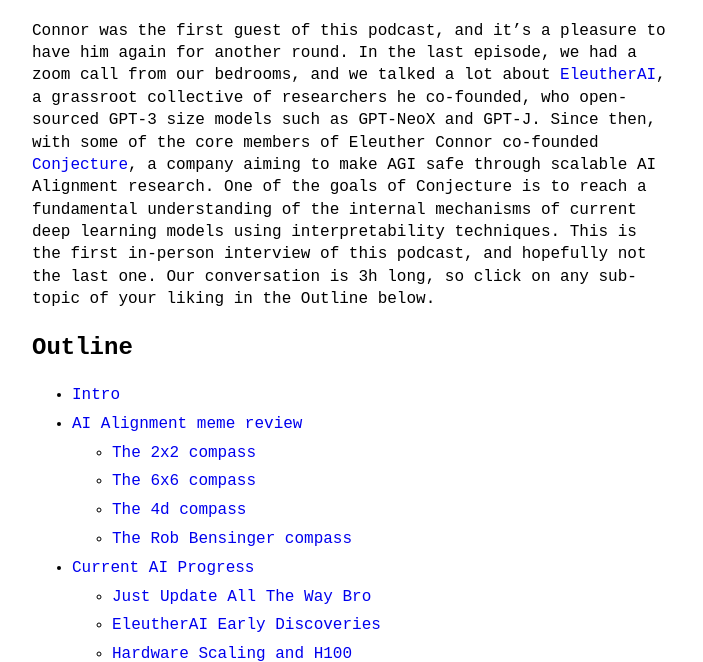
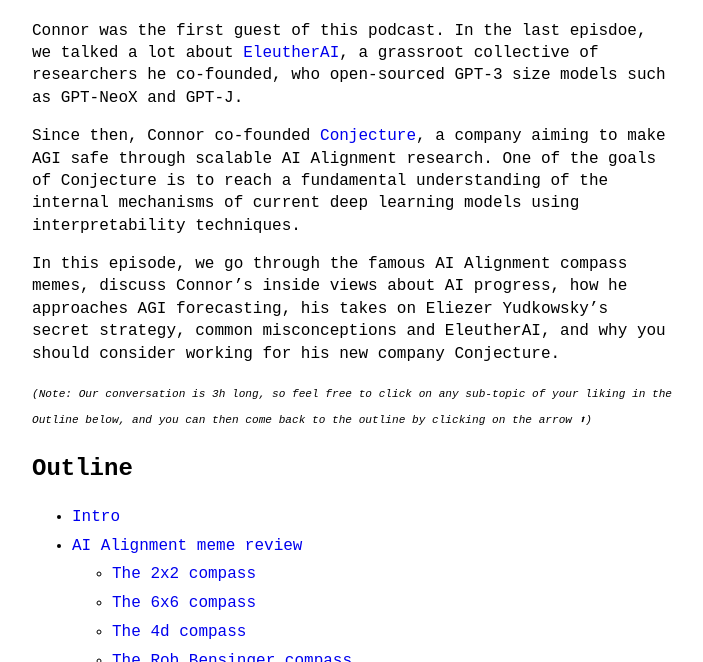
Before and after one commit to theinsideview/theinsideview.github.io, a Jekyll site: the page built from _posts/2022-07-21-connor2.md, in a window 1280 px wide and 900 px high, scrolled down 625 px, cut to the strip 238-900 px from the top of the window. Shown: the whole strip, without its empty margins (288-991 px from the left). Built offline with Jekyll 4.4.1, drawn with Linux system fonts in a browser that asks for light colours.

Commit message:
connor again

```diff
--- a/_posts/2022-07-21-connor2.md
+++ b/_posts/2022-07-21-connor2.md
@@ -10,7 +10,13 @@
 {% include youtubePlayer.html id=page.youtubeId %}
 {% include spotifyPlayer.html id=page.spotifyId %}
 
-Connor was the first guest of this podcast, and it’s a pleasure to have him again for another round. In the last episode, we had a zoom call from our bedrooms, and we talked a lot about [EleutherAI](https://www.eleuther.ai/), a grassroot collective of researchers he co-founded, who open-sourced GPT-3 size models such as GPT-NeoX and GPT-J. Since then, with some of the core members of Eleuther Connor co-founded [Conjecture](https://www.conjecture.dev/), a company aiming to make AGI safe through scalable AI Alignment research. One of the goals of Conjecture is to reach a fundamental understanding of the internal mechanisms of current deep learning models using interpretability techniques. This is the first in-person interview of this podcast, and hopefully not the last one. Our conversation is 3h long, so  click on any sub-topic of your liking in the Outline below.
+Connor was the first guest of this podcast. In the last episdoe, we talked a lot about [EleutherAI](https://www.eleuther.ai/), a grassroot collective of researchers he co-founded, who open-sourced GPT-3 size models such as GPT-NeoX and GPT-J.
+
+Since then, Connor co-founded [Conjecture](https://www.conjecture.dev/), a company aiming to make AGI safe through scalable AI Alignment research. One of the goals of Conjecture is to reach a fundamental understanding of the internal mechanisms of current deep learning models using interpretability techniques.
+
+In this episode, we go through the famous AI Alignment compass memes, discuss Connor's inside views about AI progress, how he approaches AGI forecasting, his takes on Eliezer Yudkowsky's secret strategy, common misconceptions and EleutherAI, and why you should consider working for his new company Conjecture.
+
+<sup><sub><i>(Note: Our conversation is 3h long, so feel free to click on any sub-topic of your liking in the Outline below, and you can then come back to the outline by clicking on the arrow ⬆)</i></sub></sup>
 
 # Outline
 
@@ -537,6 +543,7 @@
 **Michaël**: And the other distinction you made is being private progress, stuff that are, happening in products or stuff that are just cool demos on the internet like Dalle, I talked to my Uber driver about Dalle to point at something where humans could be automated. I tried to talk to my designer friends like, "oh, have you seen this? You can just type a few words and now you can get a good design," and they have no idea. Right. So there's people on the streets then there's people in tech and then there's the people working on the model. So let's say OpenAI employees who know stuff we don't know about.
 
 **Michaël**: And possibly we could get... They could know that we're close to a fast takeoff. And we have no idea because we didn't have access to the four models. So yeah, those posts were 2020, 2021. Those were answers to AGI Contra report.
+<a href="#outline">⬆</a>
 
 # Understanding Eliezer Yudkowsky
 
@@ -1294,6 +1301,7 @@
 **Connor**: We have access to a whole new talent pool of like European talent and talent that can come to the US. We get a lot of new people into the field. We have like also the EleutherAI people coming in, we have different research directions and de-correlated bets to get things in. And we can scale. We have a lot of operational capacity, a lot of experience and also entrepreneurial vigor. So to speak, to try to really build bigger things, to scale things up to tackle more ambitious projects and to get more things on. And so far things have been growing incredibly well.
 
 **Connor**: We've already posted some of our early results and we're going to post more soon and we have an incredibly exciting team that has incredible good experience and like unique experience in many sense kind of skills to work on these kinds of problems. So if you're, if you want to diversify your portfolio of alignment bets, if you want to some more de-correlated bets, some more shots at the problem. I think we're a pretty obvious choice. Pretty good choice.
+<a href="#outline">⬆</a>
 
 # Twitter Questions
 
@@ -1372,9 +1380,11 @@
 **Connor**: Yeah. Maybe if we're lucky,
 
 **Michaël**: Any last word? I don't know.
+<a href="#outline">⬆</a>
 
 # Conclusion
 
 **Connor**: It was a real pleasure. I guess I just want to stress how much I think alignment is a real, real problem and things aren't going well, but giving up hope is also not an option. It is a solvable problem. The real thing I want to say is it is a solvable, technical problem. It's a thing that we humans can do. And I think there are paths forward that we can, that can lead to solutions that are worth trying. We just have to try. I'm hoping with Conjecture, hopefully also, if we can raise some more funding near, as soon, we'll be able to walk down some of those paths.
 
 **Connor**: But I just really wish that more people would, would give a try, see what they can do. It really is not just the most important. It's also the coolest problem. Like it's such a cool problem. If you have a curious mind out there and you want a really good problem to work on and at least satisfy your curiosity, have you something really interesting to working on, working side by side a lot of really interesting, fascinating people and maybe save the world, give it a shot
+<a href="#outline">⬆</a>
```
